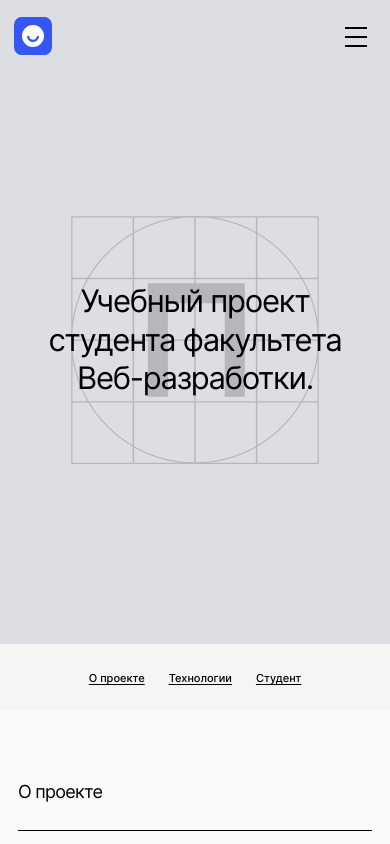
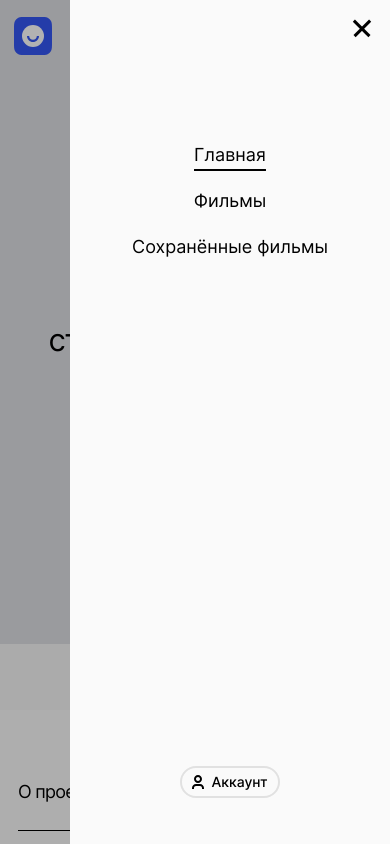
Before and after one commit to Nadia-Seliankina/movies-explorer-frontend, a React (Create React App) app: page / in a window 390 px wide. Shown: the top 844 px of the page. Built offline with nearby package versions, Linux system fonts and the light colour scheme.

Commit message:
создаёт верстку PopupMenu

```diff
--- a/src/components/App/App.jsx
+++ b/src/components/App/App.jsx
@@ -8,6 +8,7 @@
 import Login from '../User/Login/Login';
 import Register from '../User/Register/Register';
 import NotFoundPage from '../NotFoundPage/NotFoundPage';
+import PopupMenu from '../PopupMenu/PopupMenu';
 
 function App() {
   return (
@@ -21,6 +22,10 @@
         <Route path="/signup" element={<Register />} />
         <Route path="*" element={<NotFoundPage />} />
       </Routes>
+      {/* Pop-up menu*/}
+      <PopupMenu
+          isOpen={true}
+      />
     </div>
   );
 }
--- /dev/null
+++ b/src/components/BtnProfile/BtnProfile.css
@@ -0,0 +1,54 @@
+.btnProfile {
+  height: 32px;
+  width: 100px;
+  border: 2px solid rgba(0, 0, 0, 0.1);
+  border-radius: 50px;
+  box-sizing: border-box;
+  display: flex;
+  text-decoration: none;
+  flex-direction: row;
+  column-gap: 7px;
+  align-items: center;
+  justify-content: center;
+}
+
+.btnProfile:hover {
+  cursor: pointer;
+  opacity: 70%;
+}
+
+.btnProfile__img {
+  height: 14px;
+  width: 12px;
+}
+
+.btnProfile__text {
+  margin: 0;
+  font-weight: 500;
+  font-size: 14px;
+  line-height: 1.143;
+  color: #000000;
+  text-decoration: none;
+  text-align: left;
+}
+
+.btnProfile_navigation {
+  display: flex;
+}
+
+@media screen and (max-width: 1024px) {
+  .btnProfile_navigation {
+    display: none;
+  }
+
+  .btnProfile {
+    position: absolute;
+    bottom: 90px;
+  }
+}
+
+@media screen and (max-width: 544px) {
+  .btnProfile {
+    bottom: 46px;
+  }
+}
--- /dev/null
+++ b/src/components/BtnProfile/BtnProfile.jsx
@@ -0,0 +1,17 @@
+import "./BtnProfile.css";
+import { NavLink } from "react-router-dom";
+import userLogo from "../../images/user-logo.svg";
+
+export default function BtnProfile({ isNavigation }) {
+  // Исользуем JavaScript-шаблон для склейки значения атрибута
+  const classNamePopup = `btnProfile ${
+    isNavigation ? "btnProfile_navigation" : ""
+  }`;
+
+  return (
+    <NavLink className={classNamePopup} to="/profile">
+      <img className="btnProfile__img" src={userLogo} alt="юзер" />
+      <p className="btnProfile__text">Аккаунт</p>
+    </NavLink>
+  );
+}
--- a/src/components/Navigation/Navigation.jsx
+++ b/src/components/Navigation/Navigation.jsx
@@ -1,8 +1,7 @@
 // компонент, который отвечает за меню навигации на сайте
 import "./Navigation.css";
+import BtnProfile from "../BtnProfile/BtnProfile";
 import { NavLink, Route, Routes } from "react-router-dom";
-import userLogo from "../../images/user-logo.svg"
-/*import burger from "../../images/burger.svg"*/
 
 export default function Navigation({ isLogged }) {
   return (
@@ -13,19 +12,29 @@
           isLogged ? (
             <nav className="navigation__user-online">
               <nav className="navigation__films">
-                <NavLink to="/movies" className={({isActive}) => `navigation__link ${isActive ? "navigation__link_active" : ""}`}>
+                <NavLink
+                  to="/movies"
+                  className={({ isActive }) =>
+                    `navigation__link ${isActive ? "navigation__link_active" : ""
+                    }`
+                  }
+                >
                   Фильмы
                 </NavLink>
-                <NavLink to="/saved-movies" className={({isActive}) => `navigation__link ${isActive ? "navigation__link_active" : ""}`}>
+                <NavLink
+                  to="/saved-movies"
+                  className={({ isActive }) =>
+                    `navigation__link ${isActive ? "navigation__link_active" : ""
+                    }`
+                  }
+                >
                   Сохранённые фильмы
                 </NavLink>
               </nav>
-              <NavLink className="navigation__profile" to="/profile">
-                <img className="navigation__profile-img" src={userLogo} alt="юзер" />
-                <p className="navigation__profile-text">Аккаунт</p>
-              </NavLink>
-              {/*<button className="navigation__button"><img className="navigation__burger" src={burger} alt="меню" /></button>*/}
-              <button className="navigation__button"><span className="navigation__button-span"></span></button>
+              <BtnProfile isNavigation={true} />
+              <button className="navigation__button">
+                <span className="navigation__button-span"></span>
+              </button>
             </nav>
           ) : (
             <nav className="navigation__user-offline">
@@ -44,17 +53,29 @@
         element={
           <nav className="navigation__user-online">
             <nav className="navigation__films">
-                <NavLink to="/movies" className={({isActive}) => `navigation__link ${isActive ? "navigation__link_active" : ""}`}>
+              <NavLink
+                to="/movies"
+                className={({ isActive }) =>
+                  `navigation__link ${isActive ? "navigation__link_active" : ""
+                  }`
+                }
+              >
                 Фильмы
               </NavLink>
-                <NavLink to="/saved-movies" className={({isActive}) => `navigation__link ${isActive ? "navigation__link_active" : ""}`}>
+              <NavLink
+                to="/saved-movies"
+                className={({ isActive }) =>
+                  `navigation__link ${isActive ? "navigation__link_active" : ""
+                  }`
+                }
+              >
                 Сохранённые фильмы
               </NavLink>
             </nav>
-              <NavLink className="navigation__profile" to="/profile">
-                <img className="navigation__profile-img" src={userLogo} alt="юзер" />
-                <p className="navigation__profile-text">Аккаунт</p>
-              </NavLink>
+            <BtnProfile isNavigation={true} />
+            <button className="navigation__button">
+              <span className="navigation__button-span"></span>
+            </button>
           </nav>
         }
       />
@@ -63,17 +84,29 @@
         element={
           <nav className="navigation__user-online">
             <nav className="navigation__films">
-                <NavLink to="/movies" className={({isActive}) => `navigation__link ${isActive ? "navigation__link_active" : ""}`}>
+              <NavLink
+                to="/movies"
+                className={({ isActive }) =>
+                  `navigation__link ${isActive ? "navigation__link_active" : ""
+                  }`
+                }
+              >
                 Фильмы
               </NavLink>
-                <NavLink to="/saved-movies" className={({isActive}) => `navigation__link ${isActive ? "navigation__link_active" : ""}`}>
+              <NavLink
+                to="/saved-movies"
+                className={({ isActive }) =>
+                  `navigation__link ${isActive ? "navigation__link_active" : ""
+                  }`
+                }
+              >
                 Сохранённые фильмы
               </NavLink>
             </nav>
-              <NavLink className="navigation__profile" to="/profile">
-                <img className="navigation__profile-img" src={userLogo} alt="юзер" />
-                <p className="navigation__profile-text">Аккаунт</p>
-              </NavLink>
+            <BtnProfile isNavigation={true} />
+            <button className="navigation__button">
+              <span className="navigation__button-span"></span>
+            </button>
           </nav>
         }
       />
@@ -82,17 +115,29 @@
         element={
           <nav className="navigation__user-online">
             <nav className="navigation__films">
-                <NavLink to="/movies" className={({isActive}) => `navigation__link ${isActive ? "navigation__link_active" : ""}`}>
+              <NavLink
+                to="/movies"
+                className={({ isActive }) =>
+                  `navigation__link ${isActive ? "navigation__link_active" : ""
+                  }`
+                }
+              >
                 Фильмы
               </NavLink>
-                <NavLink to="/saved-movies" className={({isActive}) => `navigation__link ${isActive ? "navigation__link_active" : ""}`}>
+              <NavLink
+                to="/saved-movies"
+                className={({ isActive }) =>
+                  `navigation__link ${isActive ? "navigation__link_active" : ""
+                  }`
+                }
+              >
                 Сохранённые фильмы
               </NavLink>
             </nav>
-              <NavLink className="navigation__profile" to="/profile">
-                <img className="navigation__profile-img" src={userLogo} alt="юзер" />
-                <p className="navigation__profile-text">Аккаунт</p>
-              </NavLink>
+            <BtnProfile isNavigation={true} />
+            <button className="navigation__button">
+              <span className="navigation__button-span"></span>
+            </button>
           </nav>
         }
       />
--- a/src/components/PopupMenu/PopupMenu.css
+++ b/src/components/PopupMenu/PopupMenu.css
@@ -0,0 +1,102 @@
+@media screen and (max-width: 1024px) {
+  .popupMenu {
+    position: fixed;
+    top: 0;
+    left: 0;
+    width: 100%;
+    height: 100%;
+    background-color: rgba(0, 0, 0, 0.3);
+    display: flex;
+    justify-content: flex-end;
+    align-items: center;
+    opacity: 0;
+    visibility: hidden;
+    transition: visibility 0.5s, opacity 0.5s linear;
+    z-index: 3;
+  }
+
+  .popupMenu_opened {
+    opacity: 1;
+    visibility: visible;
+  }
+
+  .popupMenu__container {
+    height: 100%;
+    width: 520px;
+    background-color: #FAFAFA;
+    position: relative;
+    box-sizing: border-box;
+    display: flex;
+    flex-direction: column;
+    align-items: center;
+    padding-top: 159px;
+  }
+
+  .popupMenu__btn-close {
+    height: 22px;
+    width: 22px;
+    display: flex;
+    padding: 0;
+    border: none;
+    background-color: transparent;
+    box-sizing: border-box;
+    flex-direction: column;
+    position: absolute;
+    transform: rotate(45deg);
+    right: 26.16px;
+    top: 26.16px;
+  }
+  .popupMenu__btn-close::before {
+    content: '';
+    width: 3px;
+    height: 22px;
+    background-color: #000000;
+    position: absolute;
+    left: 9.5px;
+  }
+  .popupMenu__btn-close::after {
+    content: '';
+    width: 22px;
+    height: 3px;
+    background-color: #000000;
+    position: absolute;
+    bottom: 9.5px;
+  }
+  .popupMenu__btn-close:hover {
+    cursor: pointer;
+    opacity: 70%;
+  }
+  .popupMenu__link {
+    font-weight: 400;
+    font-size: 18px;
+    line-height: 1.21;
+    text-align: center;
+    color: #000000;
+    text-decoration: none;
+    margin: 0 0 28px;
+  }
+  .popupMenu__link_active {
+    text-decoration: underline;
+    text-underline-offset: 8px;
+    text-decoration-thickness: 2px;
+  }
+}
+
+@media screen and (max-width: 544px) {
+    .popupMenu__container {
+        height: 100%;
+        width: 320px;
+        padding-top: 144px;
+      }
+
+      .popupMenu__btn-close {
+        right: 17.16px;
+        top: 17.16px;
+      }
+      .popupMenu__link {
+        margin: 0 0 24px;
+      }
+      .popupMenu__link_active {
+        text-underline-offset: 8px;
+      }
+}
--- a/src/components/PopupMenu/PopupMenu.jsx
+++ b/src/components/PopupMenu/PopupMenu.jsx
@@ -1,20 +1,28 @@
+import BtnProfile from "../BtnProfile/BtnProfile";
 import "./PopupMenu.css";
 import { NavLink } from "react-router-dom";
-import userLogo from "../../images/user-logo.svg";
 
-export default function PopupMenu() {
+
+export default function PopupMenu({ isOpen }) {
+  // Исользуем JavaScript-шаблон для склейки значения атрибута
+  const classNamePopup = `popupMenu ${isOpen ? "popupMenu_opened" : ""}`;
+
   return (
-    <nav className="popupMenu">
-      <NavLink to="/" className={({ isActive }) =>
-          `navigation__link ${isActive ? "navigation__link_active" : ""}`
-        }>
+    <section className={classNamePopup}>
+      <nav className="popupMenu__container">
+        <button className="popupMenu__btn-close"></button>
+        <NavLink
+          to="/"
+          className={({ isActive }) =>
+            `popupMenu__link ${isActive ? "popupMenu__link_active" : ""}`
+          }
+        >
           Главная
         </NavLink>
-
         <NavLink
           to="/movies"
           className={({ isActive }) =>
-          `navigation__link ${isActive ? "navigation__link_active" : ""}`
+            `popupMenu__link ${isActive ? "popupMenu__link_active" : ""}`
           }
         >
           Фильмы
@@ -22,15 +30,13 @@
         <NavLink
           to="/saved-movies"
           className={({ isActive }) =>
-          `navigation__link ${isActive ? "navigation__link_active" : ""}`
+            `popupMenu__link ${isActive ? "popupMenu__link_active" : ""}`
           }
         >
           Сохранённые фильмы
         </NavLink>
-      <NavLink className="navigation__profile" to="/profile">
-        <img className="navigation__profile-img" src={userLogo} alt="юзер" />
-        <p className="navigation__profile-text">Аккаунт</p>
-      </NavLink>
+        <BtnProfile isNavigation={false} />
       </nav>
+    </section>
   );
 }
```
Also changed, not shown: src/components/Navigation/Navigation.css (+0 -37 lines), src/images/burger.svg (deleted). Lines whose indentation alone changed are shown as unchanged.
